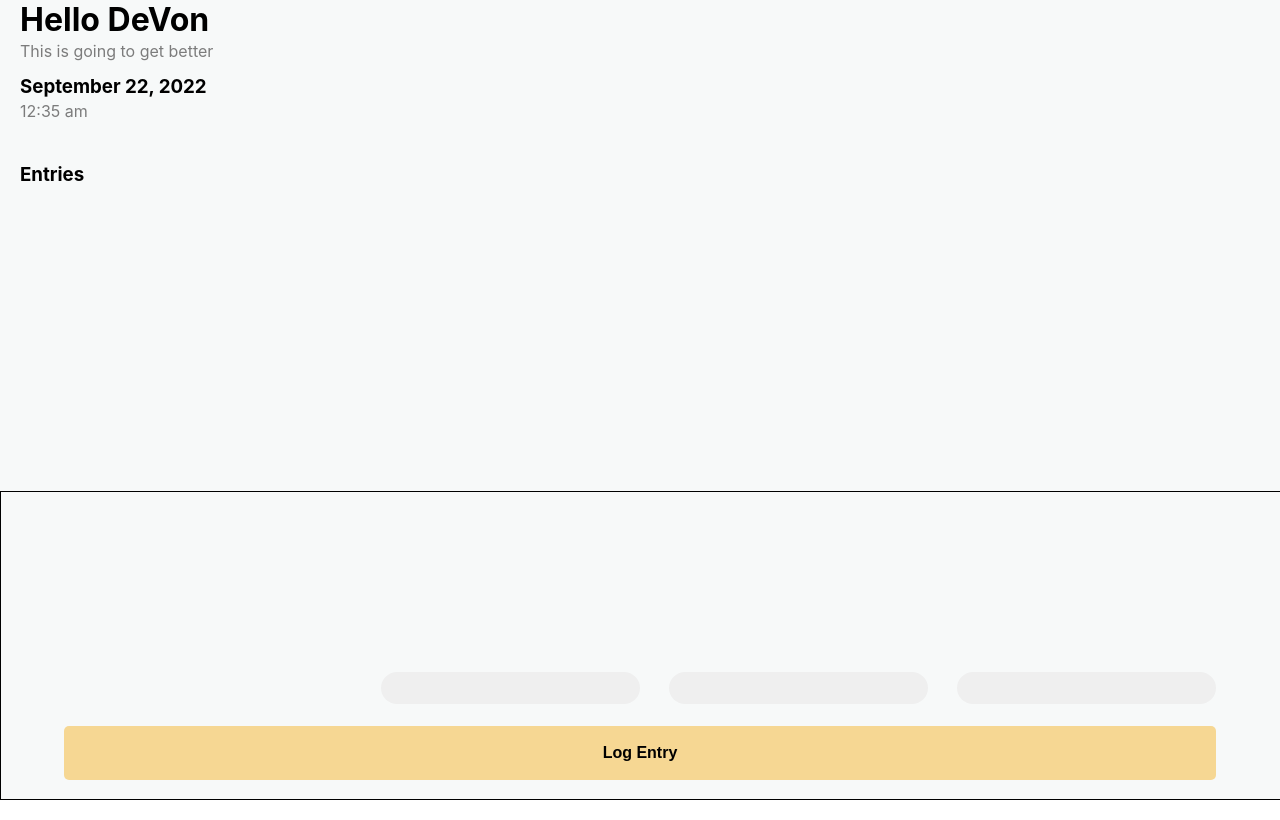
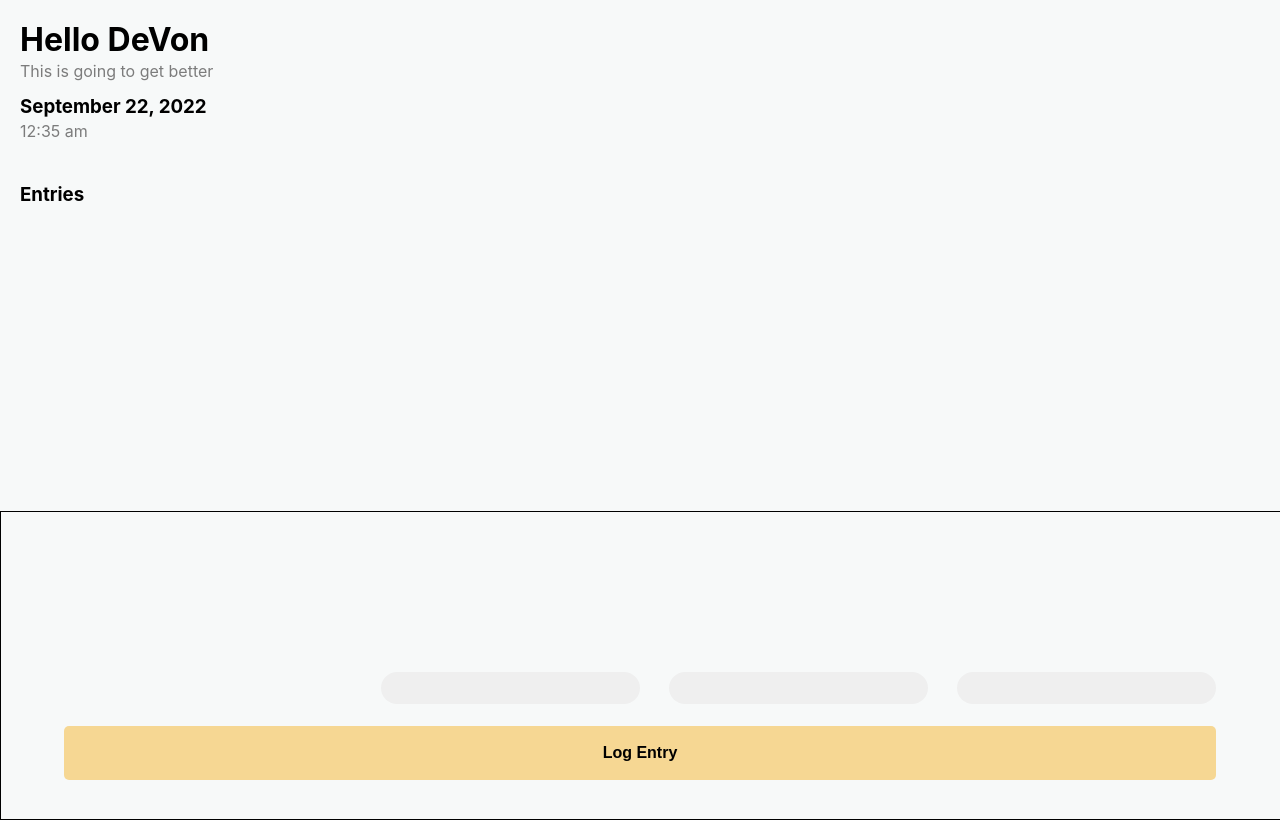
Before and after one commit to devonrandall-design/health-app, a React (Create React App) app: page / in a window 1280 px wide. Built offline with nearby package versions, Linux system fonts and the light colour scheme.

Commit message:
1 file modified

```diff
--- a/src/style.css
+++ b/src/style.css
@@ -19,6 +19,7 @@ html, body {
 .app-container {
   height: 100%;
   width: 100vw;
+  padding: 20px 0px 0px 0px;
   background-color: #F7F9F9;
   margin: auto;
   display: flex;
@@ -118,7 +119,7 @@ margin: 0px;
   width: 100%;
   gap: 10px;
   align-items: center;
-
+  height: 100vh;
   border: 1px solid black;
   overflow-y: scroll;
 }
```
